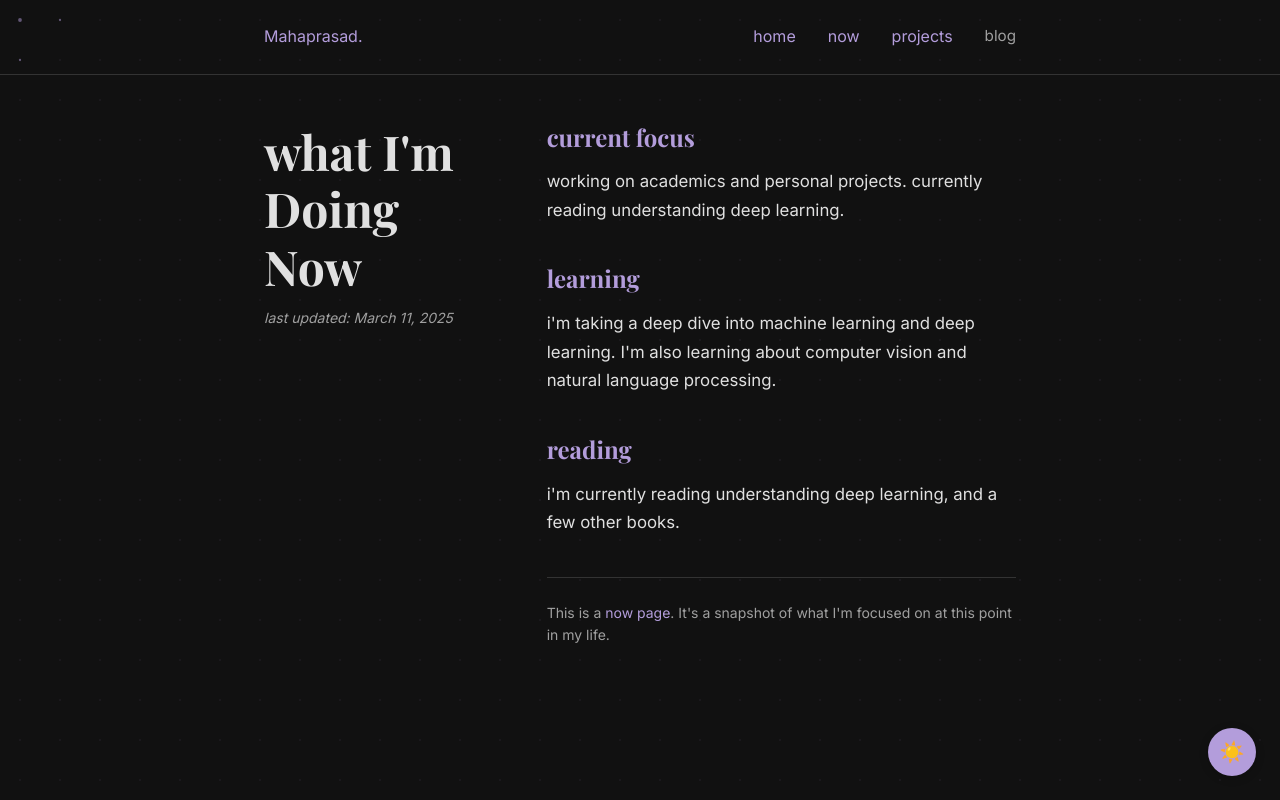
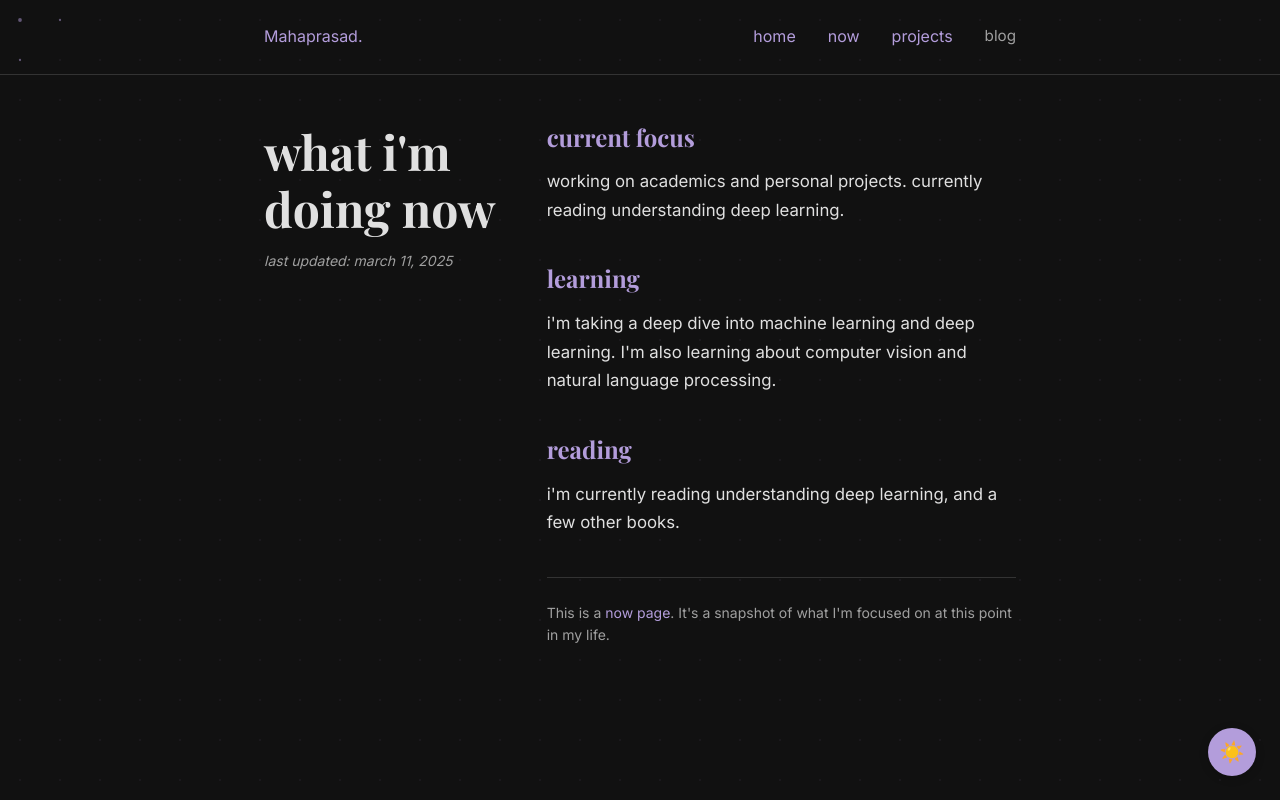
Before and after one commit to Mahaprasad003/personal-website, a React (Create React App) app: page /now in a window 1280 px wide. Built offline with nearby package versions, Linux system fonts and the light colour scheme; a web font is replaced by a local one.

Commit message:
few more lowercase changes

```diff
--- a/src/pages/Now.js
+++ b/src/pages/Now.js
@@ -8,8 +8,8 @@ const Now = () => {
 
       <div className="container fade-in">
         <div className="now-header">
-          <h1>what I'm Doing Now</h1>
-          <p className="last-updated">last updated: March 11, 2025</p>
+          <h1>what i'm doing now</h1>
+          <p className="last-updated">last updated: march 11, 2025</p>
         </div>
 
         <div className="now-content">
```
